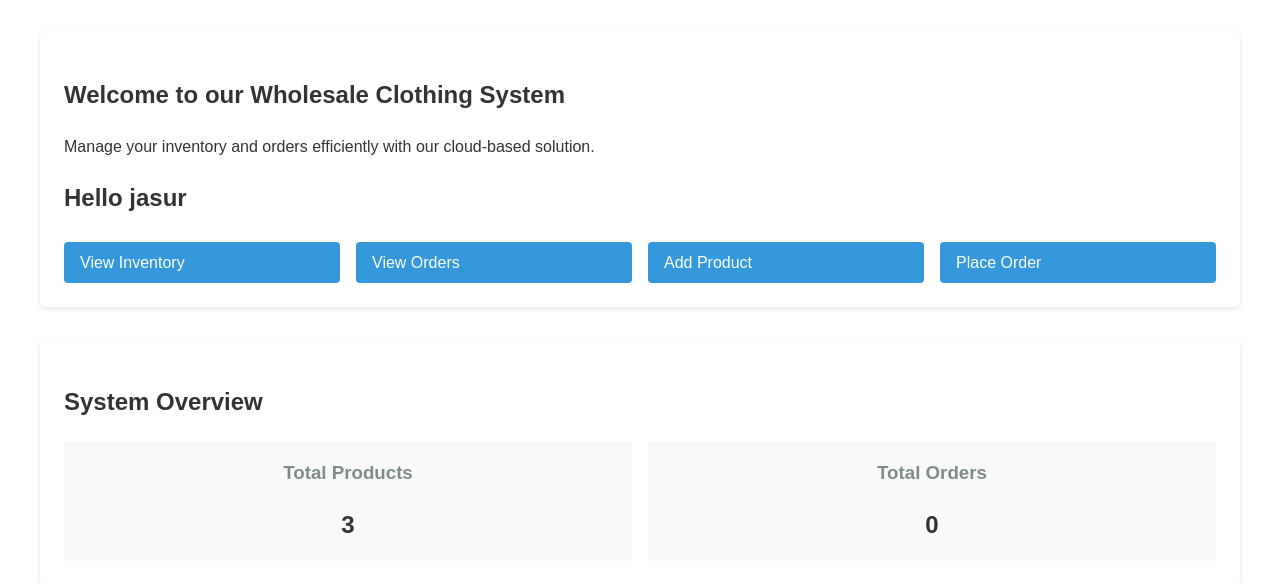
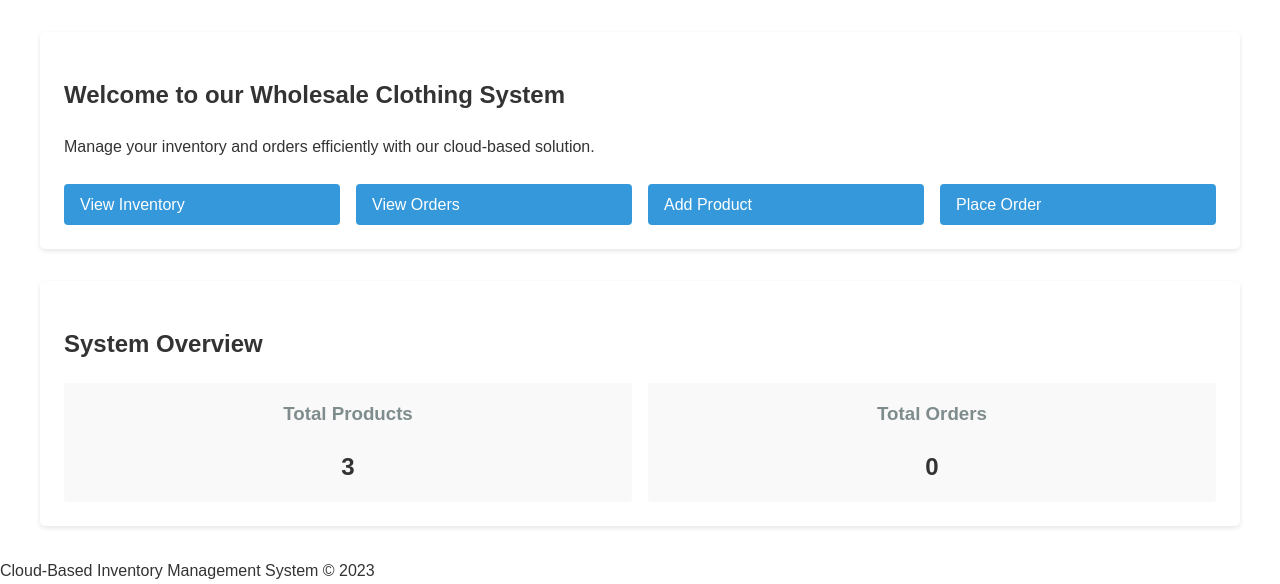
Before and after one commit to rbremperor/wholesale-clothing-system, a FastAPI app: page / in a window 1280 px wide. Shown: the part 141-725 px from the top of the page. Run offline with FastAPI, Linux system fonts and the light colour scheme; data comes from the database, SQL or seed files in the repository; data that the repository does not hold is empty.

Commit message:
changes in home html

```diff
--- a/templates/home.html
+++ b/templates/home.html
@@ -6,7 +6,6 @@
 <section class="card">
     <h2>Welcome to our Wholesale Clothing System</h2>
     <p>Manage your inventory and orders efficiently with our cloud-based solution.</p>
-    <h1>Hello jasur</h1>
     <div class="quick-links">
         <a href="/inventory" class="button">View Inventory</a>
         <a href="/orders" class="button">View Orders</a>
```
